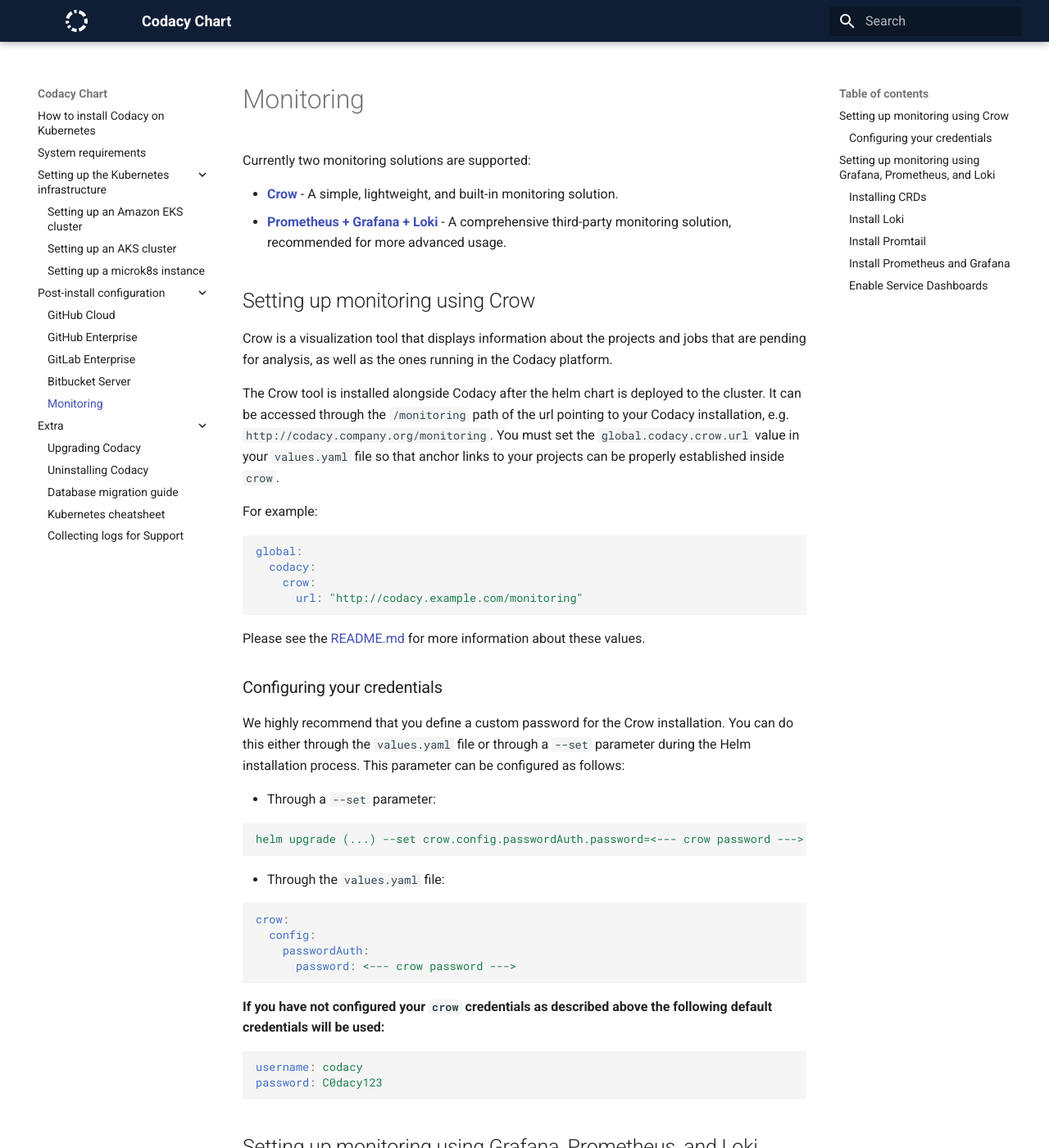
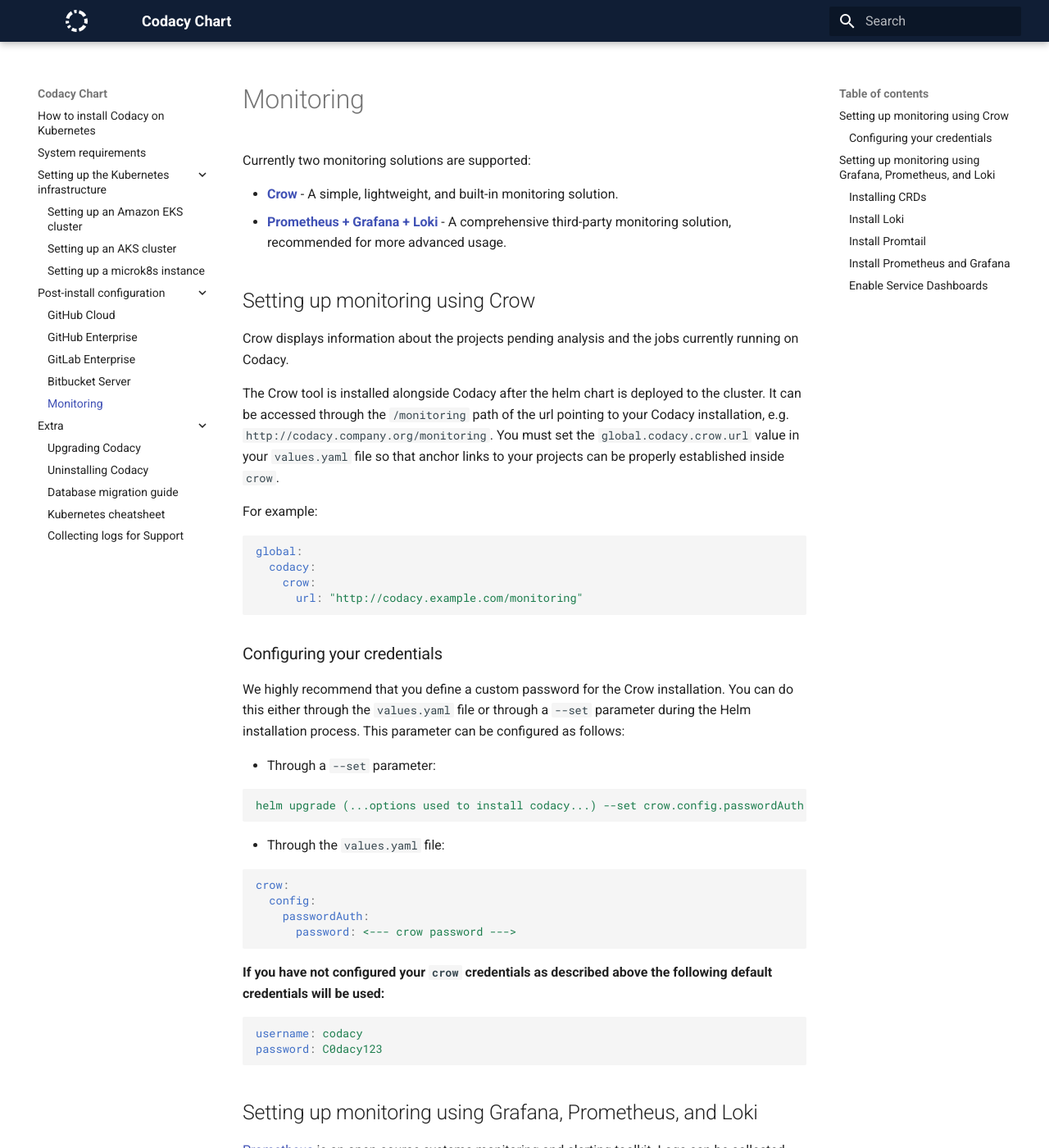
Before and after one commit to codacy/chart, an MkDocs documentation site: the page built from docs/configuration/monitoring.md, in a window 1280 px wide and 1400 px high. Shown: the whole window at 82% size. Built offline with MkDocs 1.6.1 and Material for MkDocs 9.7.7, drawn with Linux system fonts in a browser that asks for light colours; some of the changed text lies outside the part shown.

Commit message:
Address reviewer comments

````diff
--- a/docs/configuration/monitoring.md
+++ b/docs/configuration/monitoring.md
@@ -7,8 +7,7 @@
 
 ## Setting up monitoring using Crow
 
-Crow is a visualization tool that displays information about the projects and jobs
-that are pending for analysis, as well as the ones running in the Codacy platform.
+Crow displays information about the projects pending analysis and the jobs currently running on Codacy.
 
 The Crow tool is installed alongside Codacy after the helm chart is deployed to the cluster.
 It can be accessed through the `/monitoring` path of the url pointing to your Codacy
@@ -25,8 +24,6 @@
       url: "http://codacy.example.com/monitoring"
 ```
 
-Please see the [README.md](https://github.com/codacy/chart/blob/master/README.md) for more information about these values.
-
 ### Configuring your credentials
 
 We highly recommend that you define a custom password for the Crow installation. You can do this either through the `values.yaml` file or through a `--set` parameter during the Helm installation process. This parameter can be configured as follows:
@@ -34,7 +31,7 @@
 * Through a `--set` parameter:
 
 ```yaml
-helm upgrade (...) --set crow.config.passwordAuth.password=<--- crow password --->
+helm upgrade (...options used to install codacy...) --set crow.config.passwordAuth.password=<--- crow password --->
 ```
 
 * Through the `values.yaml` file:
````
Also changed, not shown: other parts of docs/configuration/monitoring.md (+1 -1 lines).
